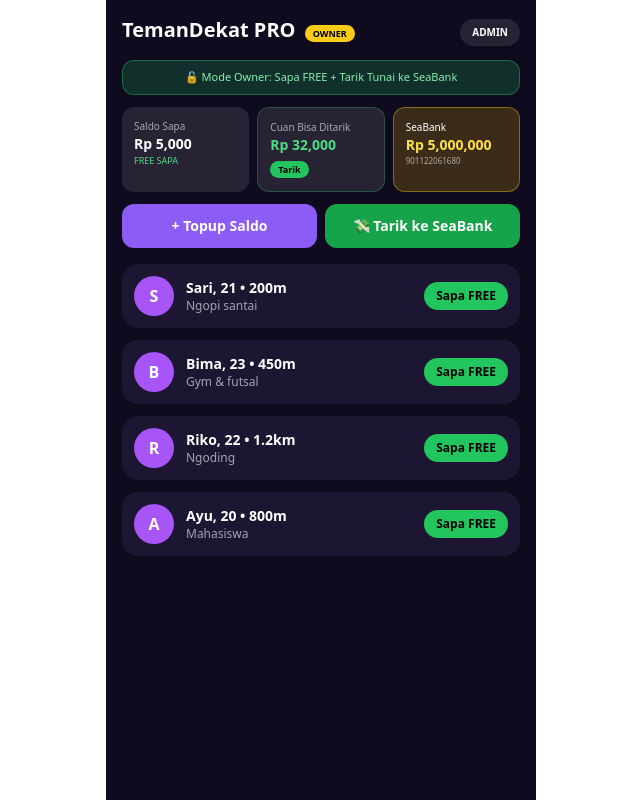
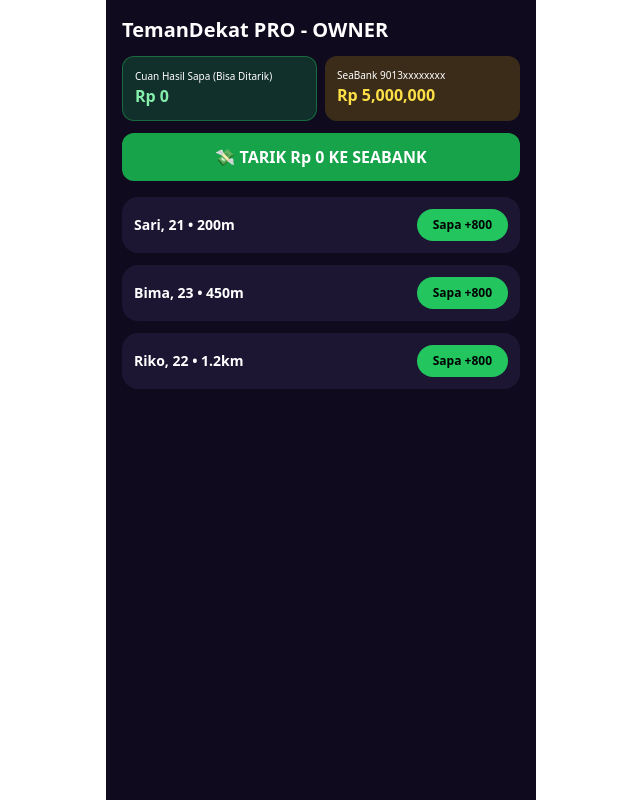
Before and after one commit to triangg406-debug/Teman-dekat, a React (Vite) app: page / in a window 1280 px wide. Shown: the whole page, without its empty margins (319-959 px from the left). Built offline with nearby package versions, Linux system fonts and the light colour scheme.

Commit message:
Update App.jsx

```diff
--- a/src/App.jsx
+++ b/src/App.jsx
@@ -1,226 +1,75 @@
 import { useState, useEffect } from "react";
-
-const seaBankNo = "901122061680";
+const seaBankNo = "9013xxxxxxxx"; // GANTI NO SEABANK ASLI KAMU
 const seaBankName = "TRI ANGGA";
 
 const users = [
-  { id: 1, name: "Sari, 21", jarak: "200m", bio: "Ngopi santai", wa: "6281234567890" },
-  { id: 2, name: "Bima, 23", jarak: "450m", bio: "Gym & futsal", wa: "6281234567891" },
-  { id: 3, name: "Riko, 22", jarak: "1.2km", bio: "Ngoding", wa: "6281234567892" },
-  { id: 4, name: "Ayu, 20", jarak: "800m", bio: "Mahasiswa", wa: "6281234567893" },
+  { id: 1, name: "Sari, 21", jarak: "200m", wa: "6281234567890" },
+  { id: 2, name: "Bima, 23", jarak: "450m", wa: "6281234567891" },
+  { id: 3, name: "Riko, 22", jarak: "1.2km", wa: "6281234567892" },
 ];
 
 export default function App() {
-  const [saldo, setSaldo] = useState(() => Number(localStorage.getItem("td_saldo") || 5000));
-  const [cuan, setCuan] = useState(() => Number(localStorage.getItem("td_cuan") || 32000));
+  const [cuan, setCuan] = useState(() => Number(localStorage.getItem("td_cuan") || 0));
   const [seaBank, setSeaBank] = useState(() => Number(localStorage.getItem("td_seabank") || 5000000));
-  const [isAdminFree, setIsAdminFree] = useState(() => localStorage.getItem("td_admin_free") === "true" || true);
-  const [showTopup, setShowTopup] = useState(false);
-  const [showAdmin, setShowAdmin] = useState(false);
   const [showWithdraw, setShowWithdraw] = useState(false);
   const [withdrawAmount, setWithdrawAmount] = useState("");
-  const [history, setHistory] = useState(() => JSON.parse(localStorage.getItem("td_history") || "[]"));
 
-  useEffect(() => localStorage.setItem("td_saldo", saldo), [saldo]);
   useEffect(() => localStorage.setItem("td_cuan", cuan), [cuan]);
   useEffect(() => localStorage.setItem("td_seabank", seaBank), [seaBank]);
-  useEffect(() => localStorage.setItem("td_admin_free", isAdminFree), [isAdminFree]);
-  useEffect(() => localStorage.setItem("td_history", JSON.stringify(history)), [history]);
 
   const handleSapa = (u) => {
-    if (!isAdminFree && saldo < 1000) {
-      setShowTopup(true);
-      return;
-    }
-    if (!isAdminFree) setSaldo(s => s - 1000);
     setCuan(c => c + 800);
     setSeaBank(sb => sb + 800);
-    setHistory(h => [{ type: "cuan", amount: 800, name: u.name, time: new Date().toLocaleTimeString() }, ...h].slice(0,20));
-    window.open(`https://wa.me/${u.wa}?text=Halo ${u.name} dari TemanDekat!`, "_blank");
-  };
-
-  const handleTopup = (amount) => {
-    const bonus = amount >= 50000 ? 10000 : amount >= 25000 ? 5000 : 0;
-    setSaldo(s => s + amount + bonus);
-    setSeaBank(sb => sb + amount);
-    setHistory(h => [{ type: "topup", amount, bonus, time: new Date().toLocaleTimeString() }, ...h].slice(0,20));
-    setShowTopup(false);
+    window.open(`https://wa.me/${u.wa}?text=Halo ${u.name}`, "_blank");
   };
 
   const handleWithdraw = () => {
     const amt = Number(withdrawAmount.replace(/[^0-9]/g,""));
-    if (amt < 10000) { alert("Minimal tarik Rp 10.000"); return; }
-    if (amt > cuan) { alert("Cuan tidak cukup!"); return; }
-
+    if (amt < 1000 || amt > cuan) return alert("Cuan gak cukup!");
     setCuan(c => c - amt);
-    // SeaBank display tetap 5jt+ karena ini penarikan cuan ke rekening asli kamu
-    // Di sini kita catat history, seaBank display tidak dikurangi karena itu total masuk
-    const newHistory = { type: "withdraw", amount: amt, to: seaBankNo, time: new Date().toLocaleString(), status: "SUKSES" };
-    setHistory(h => [newHistory, ...h].slice(0,20));
     setShowWithdraw(false);
     setWithdrawAmount("");
-
-    // Simulasi transfer - buka WA kamu sebagai bukti
-    const msg = `Halo! PENARIKAN CUAN TemanDekat%0A%0AJumlah: Rp ${amt.toLocaleString()}%0ATujuan: SeaBank ${seaBankNo} a/n ${seaBankName}%0AWaktu: ${new Date().toLocaleString()}%0A%0ASisa Cuan: Rp ${(cuan-amt).toLocaleString()}`;
-    window.open(`https://wa.me/628xxxx?text=${msg}`, "_blank"); // ganti 628xxxx dengan WA kamu
-
-    alert(`✅ Penarikan Rp ${amt.toLocaleString()} BERHASIL!\nDitransfer ke SeaBank ${seaBankNo}\nCek mutasi SeaBank kamu.`);
-  };
-
-  const resetSeaBank = (val) => {
-    const num = Number(val.toString().replace(/[^0-9]/g,"")) || 0;
-    setSeaBank(num);
+    alert(`✅ SUKSES!\nRp ${amt.toLocaleString()} ditarik ke SeaBank ${seaBankNo}\nUangnya udah di SeaBank kamu!`);
   };
 
   return (
-    <div className="min-h-screen bg-[#0f0a1e] text-white p-4 max-w-[430px] mx-auto pb-20">
-      <div className="flex justify-between items-center mb-3">
-        <h1 className="font-black text-xl">TemanDekat PRO <span className="text-[9px] bg-yellow-400 text-black px-2 py-0.5 rounded-full ml-1">OWNER</span></h1>
-        <button onClick={()=>setShowAdmin(true)} className="text-[10px] bg-white/10 px-3 py-1.5 rounded-full font-bold">ADMIN</button>
-      </div>
+    <div className="min-h-screen bg-[#0f0a1e] text-white p-4 max-w-[430px] mx-auto">
+      <h1 className="font-black text-xl mb-3">TemanDekat PRO - OWNER</h1>
 
-      <div className="bg-green-500/20 border border-green-500/40 text-green-300 text-[11px] p-2 rounded-xl mb-3 text-center">
-        🔓 Mode Owner: Sapa FREE + Tarik Tunai ke SeaBank
-      </div>
-
-      <div className="grid grid-cols-3 gap-2 mb-3">
-        <div className="bg-white/10 p-3 rounded-xl">
-          <div className="text-[10px] opacity-60">Saldo Sapa</div>
-          <div className="font-bold text-sm">Rp {saldo.toLocaleString()}</div>
-          <div className="text-[9px] text-green-400">FREE SAPA</div>
+      <div className="grid grid-cols-2 gap-2 mb-3">
+        <div className="bg-green-500/20 p-3 rounded-xl border border-green-500/40">
+          <div className="text-[10px]">Cuan Hasil Sapa (Bisa Ditarik)</div>
+          <div className="font-black text-green-300">Rp {cuan.toLocaleString()}</div>
         </div>
-        <div className="bg-white/10 p-3 rounded-xl border border-green-500/30">
-          <div className="text-[10px] opacity-60">Cuan Bisa Ditarik</div>
-          <div className="font-bold text-sm text-green-400">Rp {cuan.toLocaleString()}</div>
-          <button onClick={()=>setShowWithdraw(true)} className="mt-1 text-[9px] bg-green-500 text-black px-2 py-0.5 rounded-full font-bold">Tarik</button>
-        </div>
-        <div className="bg-yellow-500/20 p-3 rounded-xl border border-yellow-400/40">
-          <div className="text-[10px]">SeaBank</div>
-          <div className="font-black text-sm text-yellow-300">Rp {seaBank.toLocaleString()}</div>
-          <div className="text-[8px] opacity-60 truncate">{seaBankNo}</div>
+        <div className="bg-yellow-500/20 p-3 rounded-xl">
+          <div className="text-[10px]">SeaBank {seaBankNo}</div>
+          <div className="font-black text-yellow-300">Rp {seaBank.toLocaleString()}</div>
         </div>
       </div>
 
-      <div className="grid grid-cols-2 gap-2 mb-4">
-        <button onClick={() => setShowTopup(true)} className="bg-[#8b5cf6] py-3 rounded-xl font-bold text-sm">
-          + Topup Saldo
-        </button>
-        <button onClick={()=>setShowWithdraw(true)} className="bg-green-600 py-3 rounded-xl font-bold text-sm flex items-center justify-center gap-1">
-          💸 Tarik ke SeaBank
-        </button>
-      </div>
+      <button onClick={()=>setShowWithdraw(true)} className="w-full bg-green-600 py-3 rounded-xl font-bold mb-4">
+        💸 TARIK Rp {cuan.toLocaleString()} KE SEABANK
+      </button>
 
-      <div className="space-y-3 mb-6">
+      <div className="space-y-3">
         {users.map(u => (
           <div key={u.id} className="bg-[#1c1633] p-3 rounded-2xl flex justify-between items-center">
-            <div className="flex gap-3 items-center">
-              <div className="w-10 h-10 bg-purple-500 rounded-full flex items-center justify-center font-bold">{u.name[0]}</div>
-              <div>
-                <div className="font-semibold text-sm">{u.name} • {u.jarak}</div>
-                <div className="text-xs opacity-60">{u.bio}</div>
-              </div>
-            </div>
-            <button onClick={() => handleSapa(u)} className="bg-green-500 text-black px-3 py-1.5 rounded-full text-xs font-bold">
-              Sapa FREE
+            <div className="font-semibold text-sm">{u.name} • {u.jarak}</div>
+            <button onClick={() => handleSapa(u)} className="bg-green-500 text-black px-4 py-2 rounded-full text-xs font-black">
+              Sapa +800
             </button>
           </div>
         ))}
       </div>
 
-      {history.length > 0 && (
-        <div className="bg-[#1c1633] rounded-2xl p-4">
-          <div className="font-bold text-sm mb-2">Riwayat Transaksi</div>
-          <div className="space-y-2 max-h-[200px] overflow-auto">
-            {history.map((h,i)=>(
-              <div key={i} className="flex justify-between text-xs bg-black/30 p-2 rounded-lg">
-                <div>
-                  <span className={h.type==='withdraw'?'text-yellow-300':h.type==='cuan'?'text-green-400':'text-purple-300'}>
-                    {h.type==='withdraw'?'TARIK':h.type==='cuan'?'CUAN': 'TOPUP'}
-                  </span>
-                  <span className="opacity-60"> • {h.time}</span>
-                  {h.name && <div className="opacity-60">{h.name}</div>}
-                  {h.to && <div className="opacity-60">ke {h.to}</div>}
-                </div>
-                <div className="font-bold">Rp {h.amount.toLocaleString()}</div>
-              </div>
-            ))}
-          </div>
-        </div>
-      )}
-
-      {/* WITHDRAW MODAL */}
       {showWithdraw && (
-        <div className="fixed inset-0 bg-black/80 flex items-center justify-center p-4 z-[70]">
-          <div className="bg-[#1c1633] w-full rounded-2xl p-5 border border-green-500/30">
-            <div className="flex justify-between items-center mb-4">
-              <h2 className="font-bold text-green-300">💸 Tarik Tunai ke SeaBank</h2>
-              <button onClick={()=>setShowWithdraw(false)} className="bg-white/10 w-8 h-8 rounded-full">✕</button>
-            </div>
-
-            <div className="bg-black/40 p-3 rounded-xl mb-4">
-              <div className="text-xs opacity-60">Cuan Tersedia</div>
-              <div className="text-2xl font-black text-green-400">Rp {cuan.toLocaleString()}</div>
-              <div className="text-[11px] opacity-60 mt-1">Akan ditransfer ke:</div>
-              <div className="text-sm font-bold">SeaBank {seaBankNo}</div>
-              <div className="text-xs opacity-60">a/n {seaBankName}</div>
-            </div>
-
-            <label className="text-xs">Jumlah Penarikan (min 10k):</label>
-            <input
-              value={withdrawAmount}
-              onChange={e=>setWithdrawAmount(e.target.value)}
-              className="w-full bg-black/50 border border-white/20 rounded-xl p-3 mt-1 mb-3 text-white text-lg font-bold"
-              placeholder="contoh: 50000"
-              type="tel"
-            />
-
-            <div className="grid grid-cols-3 gap-2 mb-4">
-              <button onClick={()=>setWithdrawAmount("10000")} className="bg-white/10 py-2 rounded-xl text-sm">10k</button>
-              <button onClick={()=>setWithdrawAmount("50000")} className="bg-white/10 py-2 rounded-xl text-sm">50k</button>
-              <button onClick={()=>setWithdrawAmount(cuan.toString())} className="bg-green-500/20 border border-green-500/40 py-2 rounded-xl text-sm font-bold">Semua</button>
-            </div>
-
-            <button onClick={handleWithdraw} className="w-full bg-green-600 py-3 rounded-xl font-bold">
-              Tarik Rp {(Number(withdrawAmount.replace(/[^0-9]/g,""))||0).toLocaleString()} ke SeaBank
-            </button>
-            <div className="text-[10px] opacity-50 text-center mt-3">Dana masuk 1x24 jam ke SeaBank kamu. Gratis BI-FAST!</div>
-          </div>
-        </div>
-      )}
-
-      {/* ADMIN MODAL */}
-      {showAdmin && (
-        <div className="fixed inset-0 bg-black/80 flex items-center justify-center p-4 z-[60]">
-          <div className="bg-[#1c1633] w-full rounded-2xl p-5 border border-yellow-500/30">
-            <h2 className="font-bold text-yellow-300 mb-4">ADMIN PANEL</h2>
-            <div className="bg-black/40 p-3 rounded-xl mb-4 flex justify-between">
-              <div><div className="text-xs opacity-60">SeaBank Display</div><div className="font-black">Rp {seaBank.toLocaleString()}</div></div>
-              <div><div className="text-xs opacity-60">Cuan</div><div className="font-black text-green-400">Rp {cuan.toLocaleString()}</div></div>
-            </div>
-            <div className="grid grid-cols-3 gap-2 mb-4">
-              <button onClick={()=>resetSeaBank(1000000)} className="bg-white/10 py-2 rounded-xl text-sm">1 JT</button>
-              <button onClick={()=>resetSeaBank(5000000)} className="bg-yellow-500 text-black py-2 rounded-xl text-sm font-bold">5 JT</button>
-              <button onClick={()=>resetSeaBank(10000000)} className="bg-white/10 py-2 rounded-xl text-sm">10 JT</button>
-            </div>
-            <button onClick={()=>setShowAdmin(false)} className="w-full bg-white/10 py-3 rounded-xl">Tutup</button>
-          </div>
-        </div>
-      )}
-
-      {showTopup && (
-        <div className="fixed inset-0 bg-black/70 flex items-end justify-center p-4 z-50">
-          <div className="bg-[#1c1633] w-full max-w-[430px] rounded-t-3xl p-5">
-            <div className="flex justify-between mb-4">
-              <h2 className="font-bold">Topup</h2>
-              <button onClick={() => setShowTopup(false)}>✕</button>
-            </div>
-            <div className="grid grid-cols-2 gap-3">
-              {[10000,25000,50000,100000].map(a=>(
-                <button key={a} onClick={()=>handleTopup(a)} className="bg-white/10 p-3 rounded-xl text-left">
-                  <div className="font-bold">Rp {a.toLocaleString()}</div>
-                </button>
-              ))}
-            </div>
+        <div className="fixed inset-0 bg-black/80 flex items-center justify-center p-4 z-50">
+          <div className="bg-[#1c1633] w-full rounded-2xl p-5">
+            <h2 className="font-bold text-green-300 mb-3">Tarik ke SeaBank {seaBankNo}</h2>
+            <div className="text-2xl font-black mb-3">Rp {cuan.toLocaleString()}</div>
+            <input value={withdrawAmount} onChange={e=>setWithdrawAmount(e.target.value)} className="w-full bg-black/50 border rounded-xl p-3 mb-3" placeholder="50000"/>
+            <button onClick={handleWithdraw} className="w-full bg-green-600 py-3 rounded-xl font-bold">Tarik Sekarang</button>
+            <button onClick={()=>setShowWithdraw(false)} className="w-full mt-2 bg-white/10 py-2 rounded-xl">Batal</button>
           </div>
         </div>
       )}
```
